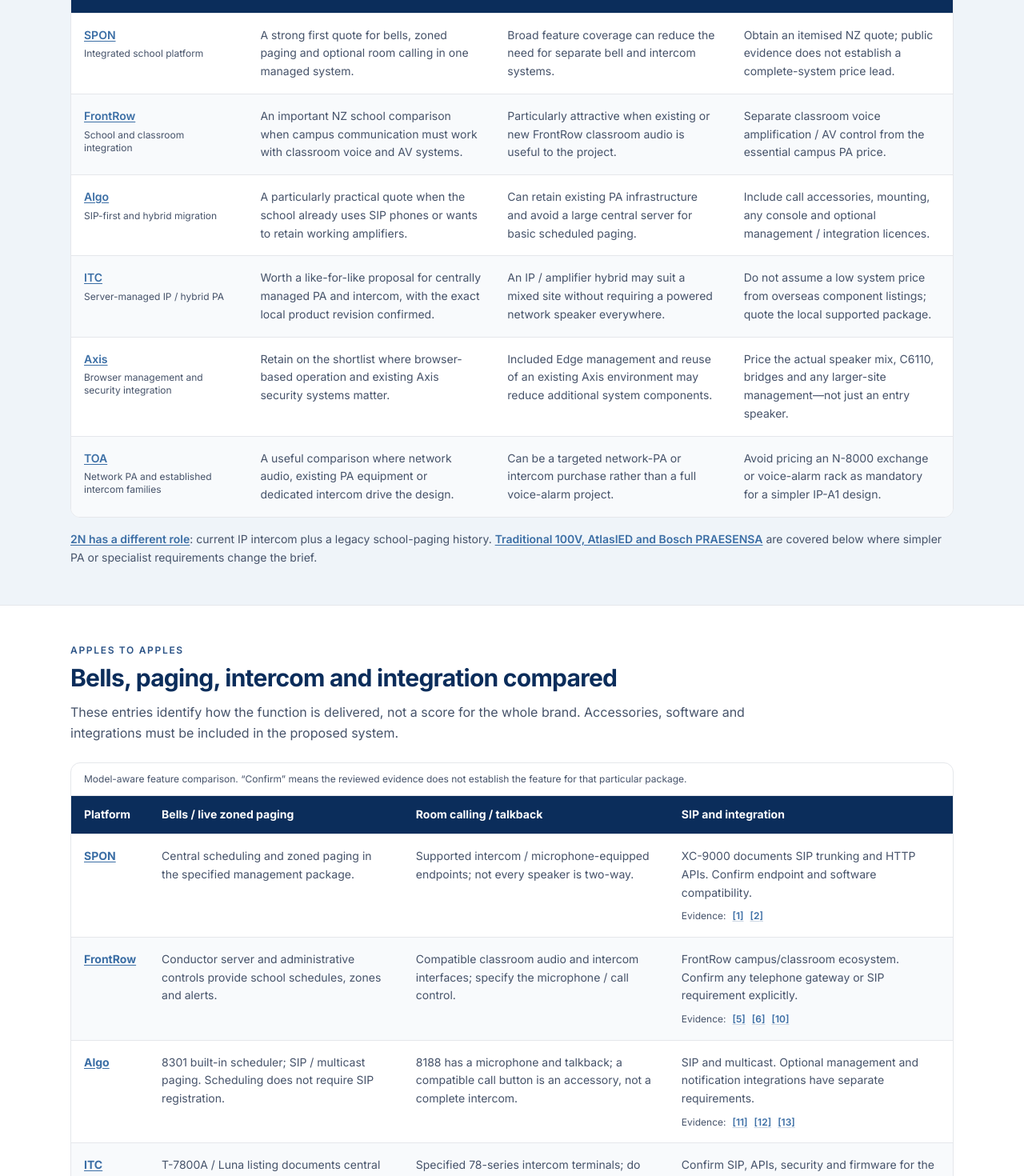
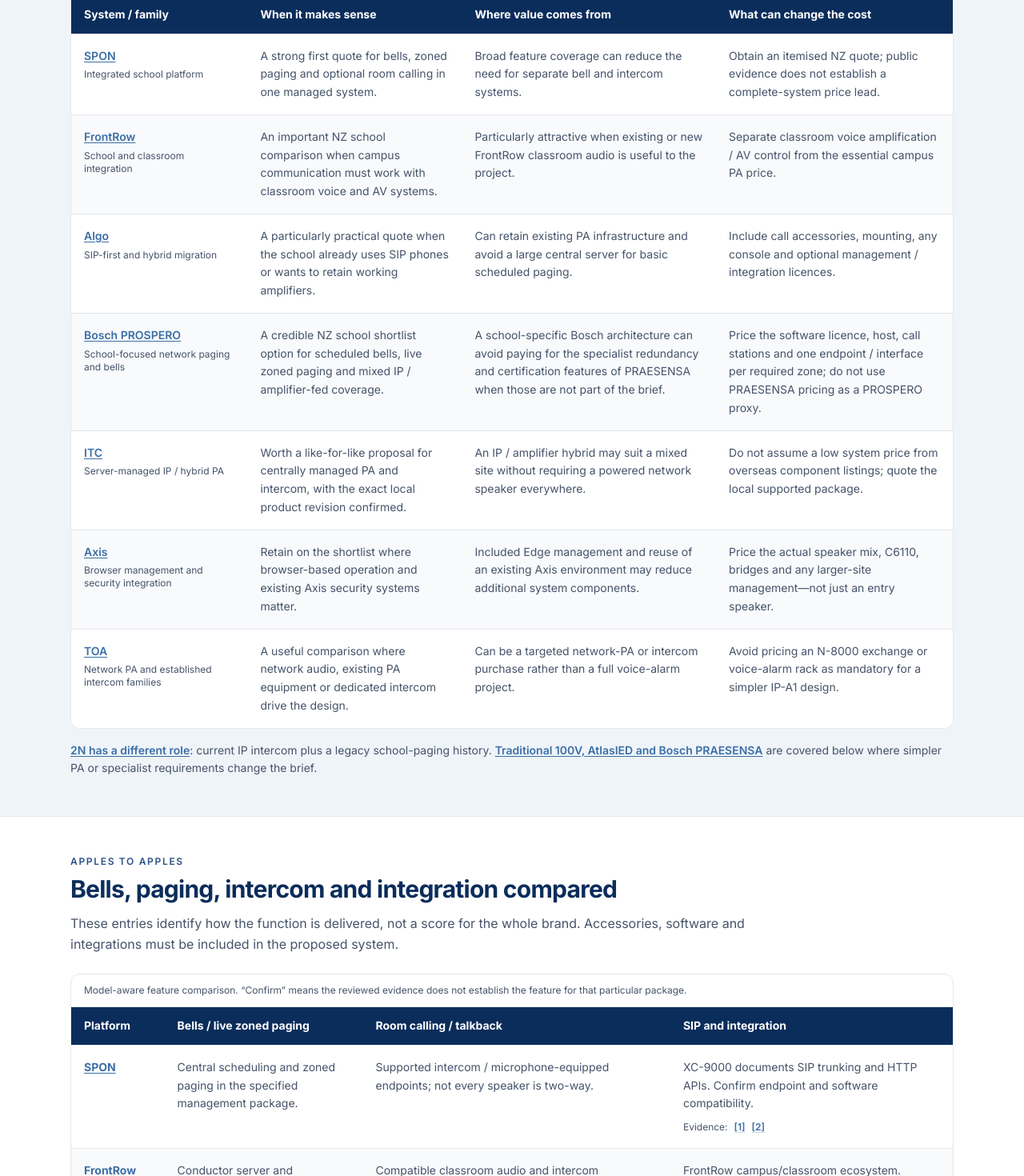
Before and after one commit to algora-dev/smartcomms-nz, a Next.js app: page /compare in a window 1280 px wide. Shown: the part 1330-2800 px from the top of the page at 80% size. Built offline with nearby package versions, Linux system fonts and the light colour scheme; no server answers.

Commit message:
Replace /compare with seven-system guide incl. Bosch PROSPERO (2026-09-15 review)

```diff
--- a/src/app/compare/page.tsx
+++ b/src/app/compare/page.tsx
@@ -14,10 +14,10 @@
  */
 const REVIEW_DATE = "2026-09-15";
 const REVIEW_LABEL = "15 September 2026";
-const PAGE_TITLE = "Best IP Paging & PA Systems NZ 2026: Buyer’s Guide";
-const ARTICLE_HEADLINE = "Best IP paging, PA, bell and intercom systems in NZ";
+const PAGE_TITLE = "Best School PA & IP Paging Systems NZ (2026 Guide)";
+const ARTICLE_HEADLINE = "Best school PA, IP paging, bell & intercom systems in NZ (2026)";
 const PAGE_DESCRIPTION =
-  "Compare SPON, FrontRow, Algo, ITC, Axis, TOA and 2N for NZ school paging, PA, bells and intercom: capabilities, costs, local support and trade-offs.";
+  "Compare SPON, FrontRow, Algo, Bosch PROSPERO, ITC, Axis and TOA for NZ school PA, paging, bells and intercom: features, support and trade-offs.";
 const pageUrl = `${site.url.replace(/\/$/, "")}/compare`;
 
 export const metadata: Metadata = buildMetadata({
@@ -147,6 +147,16 @@
     "href": "https://www.jdsecurity.co.nz/axis/axis-ip-audio/axis-audio-manager-edge/",
     "kind": "NZ integrator evidence"
   },
+  "bosch-prospero": {
+    "label": "Bosch PROSPERO configuration manual",
+    "href": "https://cdn.commerce.boschsecurity.com/public/documents/PROSPERO_CM_Configuration_Manual_all_126077875339.pdf",
+    "kind": "Manufacturer documentation"
+  },
+  "bosch-prospero-nz": {
+    "label": "Pacific AV NZ — Bosch PROSPERO school paging and bells",
+    "href": "https://www.pacificav.co.nz/product/bosch-prospero-ip-based-paging-and-bell-system/",
+    "kind": "NZ integrator / product evidence"
+  },
   "toa-ip": {
     "label": "TOA IP-A1 speakers, interfaces and intercom options",
     "href": "https://toamys.com.my/products/network-pa/IP-A1-Series",
@@ -202,10 +212,10 @@
     "href": "https://nz.nas.solutions/atlas-ied-now-distributed-by-nas",
     "kind": "NZ distribution evidence"
   },
-  "bosch": {
-    "label": "PRAESENSA — supervised speaker-line retrofit",
-    "href": "https://www.keenfinity-group.com/xc/en/news/product-news/pra-eob-end-of-branch-device/",
-    "kind": "Manufacturer"
+  "bosch-praesensa": {
+    "label": "Bosch PRAESENSA public address and voice alarm system",
+    "href": "https://licensing.boschsecurity.com/publicaddress/praesensa/datasheets/PRAESENSA_Public_Address_and_Voice_Alarm_System.pdf",
+    "kind": "Manufacturer documentation"
   },
   "algo-price-core": {
     "label": "VoIP Supply — 8301 displayed US selling price",
@@ -378,6 +388,42 @@
     ]
   },
   {
+    "id": "bosch-prospero",
+    "name": "Bosch PROSPERO",
+    "family": "PROSPERO IP public address system",
+    "category": "School-focused network paging and bells",
+    "fit": "A direct school-specific alternative worth quoting",
+    "verdict": "A credible NZ school shortlist option for scheduled bells, live zoned paging and mixed IP / amplifier-fed coverage.",
+    "summary": "Bosch PROSPERO belongs in the main school comparison rather than being represented only by PRAESENSA. Bosch documentation describes PROSPERO as a TCP/IP public-address system optimized for education, with scheduled broadcasts, live paging, emergency tasks, call stations, IP classroom speakers and interface modules for amplifiers. Pacific AV lists it in New Zealand specifically as an IP paging and bells system for schools. That makes it a much closer comparison to SPON, FrontRow and Algo than the life-safety-oriented PRAESENSA platform.",
+    "bells": "Web-managed scheduled broadcasts plus live and pre-recorded zoned paging from the PROSPERO call station.",
+    "talkback": "The reviewed package supports zone monitoring and bidirectional audio at interface-module level, but a classroom intercom / call-back workflow is not established by the core school package; specify it separately if required.",
+    "integration": "Standard TCP/IP networking, PoE on call stations / interface modules and control I/O. Do not assume SIP or third-party API support unless the proposed version documents it.",
+    "coverage": "IP classroom speaker endpoints plus IP audio interfaces feeding suitable amplifiers and passive speaker zones.",
+    "visual": "No school-wide visual-alert endpoint is established in the reviewed PROSPERO package; specify a separate documented integration if required.",
+    "operations": "Web configuration plus a touchscreen call station for live, recorded and emergency broadcasts; scheduling is built into the system workflow.",
+    "setup": "Requires PROSPERO software, a suitable Windows host / server, network design, call stations and the required speaker or interface modules.",
+    "value": "A school-specific Bosch architecture can avoid paying for the specialist redundancy and certification features of PRAESENSA when those are not part of the brief.",
+    "costWatch": "Price the software licence, host, call stations and one endpoint / interface per required zone; do not use PRAESENSA pricing as a PROSPERO proxy.",
+    "strengths": [
+      "The manufacturer explicitly optimizes the platform for education, including IP classroom speakers, scheduling, paging and emergency tasks.",
+      "A current NZ-facing Pacific AV listing gives the platform a concrete local route for school enquiries and system design."
+    ],
+    "tradeoffs": [
+      "PROSPERO is not the same engineering proposition as PRAESENSA; do not transfer PRAESENSA certification, redundancy or supervision claims to it.",
+      "If room-to-office intercom, SIP telephony or visual notification is required, make those functions explicit in the proposal and verify the exact supported workflow."
+    ],
+    "core": "PROSPERO system software licence on the required Windows host, with PRP-CST call station(s).",
+    "audio": "PRP-UC15L-IP classroom speaker and/or PRP-IM1A / PRP-IM2C1A interfaces feeding suitable amplifiers and passive speakers.",
+    "call": "PRP-CST provides operator paging and zone monitoring. Quote a separate documented room-calling / intercom solution if classroom call-back is required.",
+    "nz": "Pacific AV NZ lists Bosch PROSPERO as a school-focused IP paging and bells system and links the current system documentation. This establishes a local enquiry route; it does not establish NZ market share or stock levels.",
+    "sources": [
+      "bosch-prospero"
+    ],
+    "nzSources": [
+      "bosch-prospero-nz"
+    ]
+  },
+  {
     "id": "itc",
     "name": "ITC",
     "family": "NZ-listed 78-series / Luna IP PA and intercom",
@@ -497,11 +543,13 @@
   {
     "id": "best-school-system",
     "question": "Which IP paging system is best for a New Zealand school?",
-    "answer": "For a typical brief covering bells, zoned announcements, indoor/outdoor coverage and optional room calling, SPON is our all-round starting point. FrontRow Conductor is a particularly important comparison when classroom audio is part of the project, and Algo when SIP or existing PA reuse is central. ITC, Axis and TOA remain worthwhile alternatives according to the supplied architecture and support. This is a fit-based shortlist, not a market-share ranking.",
+    "answer": "For a typical brief covering bells, zoned announcements, indoor/outdoor coverage and optional room calling, SPON is our all-round starting point. FrontRow Conductor is a particularly important comparison when classroom audio is part of the project, and Algo when SIP or existing PA reuse is central. Bosch PROSPERO is also a direct school-specific network-paging option with a NZ-facing supply route. ITC, Axis and TOA remain worthwhile alternatives according to the supplied architecture and support. This is a fit-based shortlist, not a market-share ranking.",
     "sources": [
       "spon-school",
       "frontrow",
-      "algo-scheduler"
+      "algo-scheduler",
+      "bosch-prospero",
+      "bosch-prospero-nz"
     ]
   },
   {
@@ -511,6 +559,16 @@
     "sources": [
       "frontrow-classroom",
       "spon-control"
+    ]
+  },
+  {
+    "id": "bosch-prospero-vs-praesensa",
+    "question": "What is the difference between Bosch PROSPERO and Bosch PRAESENSA for a school?",
+    "answer": "PROSPERO is the closer comparison for an everyday school paging-and-bells brief: Bosch documentation describes a TCP/IP PA system optimized for education, with scheduling, live paging, call stations, classroom IP speakers and amplifier interfaces. PRAESENSA is a separate public-address and voice-alarm architecture built around supervised, certified and highly resilient operation. A normal school project should not be pushed into PRAESENSA simply because both products carry the Bosch name, and PRAESENSA capabilities must not be attributed to PROSPERO.",
+    "sources": [
+      "bosch-prospero",
+      "bosch-prospero-nz",
+      "bosch-praesensa"
     ]
   },
   {
@@ -667,7 +725,7 @@
           {ARTICLE_HEADLINE}
         </h1>
         <p className="mt-5 max-w-4xl text-lg leading-relaxed text-[var(--sc-slate)]">
-          A school needs more than a speaker brand. It needs bells that follow the timetable, clear announcements in the right places, reliable emergency controls and a system staff can actually use. This 2026 guide compares <strong>SPON, FrontRow, Algo, ITC, Axis and TOA</strong> for that job, with <strong>2N</strong> considered separately for current intercom needs and existing paging installations.
+          A school needs more than a speaker brand. It needs bells that follow the timetable, clear announcements in the right places, reliable emergency controls and a system staff can actually use. This 2026 guide compares <strong>SPON, FrontRow, Algo, Bosch PROSPERO, ITC, Axis and TOA</strong> for that job, with <strong>2N</strong> considered separately for current intercom needs and existing paging installations.
         </p>
         <p className="mt-4 max-w-4xl leading-relaxed text-[var(--sc-slate)]">
           Compare the complete design: software, indoor and outdoor coverage, room calling, network requirements, installation and NZ support. Not every platform delivers these in the same way—and not every school needs every feature.
@@ -701,7 +759,7 @@
             Which system belongs on your shortlist?
           </SectionHeading>
           <p className="mt-4 max-w-4xl leading-relaxed text-[var(--sc-slate)]">
-            <strong>SPON is our all-round starting point for a typical school wanting integrated bells, paging and intercom.</strong> FrontRow Conductor deserves a direct comparison where classroom audio matters; Algo is particularly compelling for SIP and staged upgrades. ITC, Axis and TOA add credible alternatives for different site requirements. This is an editorial fit judgement—not proof of a universal winner on price or performance.
+            <strong>SPON is our all-round starting point for a typical school wanting integrated bells, paging and intercom.</strong> FrontRow Conductor deserves a direct comparison where classroom audio matters; Algo is particularly compelling for SIP and staged upgrades. Bosch PROSPERO is a school-specific network-paging alternative with a NZ-facing channel, while ITC, Axis and TOA add credible options for different site requirements. This is an editorial fit judgement—not proof of a universal winner on price or performance.
           </p>
           <div className="mt-6 grid gap-4 md:grid-cols-3">
             {platforms.slice(0, 3).map((platform, index) => (
@@ -715,7 +773,7 @@
           </div>
           <TableRegion label="System shortlist. Scroll horizontally on smaller screens.">
             <table className="w-full min-w-[720px] text-left text-sm leading-relaxed">
-              <caption className="border-b border-[var(--sc-border)] px-4 py-3 text-left text-xs text-[var(--sc-slate)]">Six main comparison options. The order is not a measured ranking. Select a name for its evidence and trade-offs.</caption>
+              <caption className="border-b border-[var(--sc-border)] px-4 py-3 text-left text-xs text-[var(--sc-slate)]">Seven main comparison options. The order is not a measured ranking. Select a name for its evidence and trade-offs.</caption>
               <thead className="bg-[var(--sc-blue-900)] text-white"><tr>
                 <th scope="col" className="w-1/5 px-4 py-3">System / family</th>
                 <th scope="col" className="px-4 py-3">When it makes sense</th>
@@ -860,8 +918,8 @@
             </div>
             <div>
               <h3 className="font-semibold text-[var(--sc-blue-900)]">Bosch PRAESENSA</h3>
-              <p className="mt-2 text-sm leading-relaxed text-[var(--sc-slate)]">Investigate separately when a supervised public-address / voice-alarm design is required. The manufacturer documents supervised loudspeaker-line options, including retrofits. This is a different engineering brief from comparing everyday bells and room calling.</p>
-              <Sources ids={["bosch"]} />
+              <p className="mt-2 text-sm leading-relaxed text-[var(--sc-slate)]">Investigate separately when a supervised public-address / voice-alarm design is required. <strong>PRAESENSA is not the Bosch system used in the main school shortlist above:</strong> PROSPERO is the closer everyday bells-and-paging comparison. PRAESENSA belongs here when certification, supervision, redundancy and life-safety engineering change the brief.</p>
+              <Sources ids={["bosch-praesensa"]} />
             </div>
           </div>
           <p className="mt-5 text-xs leading-relaxed text-[var(--sc-slate)]">This is a focused selection guide, not an exhaustive list of every brand sold in New Zealand. Specialist projects may require a broader shortlist.</p>
@@ -872,7 +930,7 @@
         <SectionHeading id="costs-title" eyebrow="Price, ease and value" description="There is no verified, like-for-like public NZ price set covering all these systems. A numerical league table would suggest a level of certainty the evidence does not support.">
           Compare complete project cost—not isolated speakers
         </SectionHeading>
-        <p className="mt-4 leading-relaxed text-[var(--sc-slate)]">SPON’s integrated feature coverage makes it a strong value candidate. FrontRow may offer better value when its classroom functions are needed; Algo or another hybrid design may win by retaining good existing equipment. The deciding evidence is an itemised quote against the same operational brief—not a brand-wide “cheap” or “premium” label.</p>
+        <p className="mt-4 leading-relaxed text-[var(--sc-slate)]">SPON’s integrated feature coverage makes it a strong value candidate. FrontRow may offer better value when its classroom functions are needed; Algo or another hybrid design may win by retaining good existing equipment; Bosch PROSPERO should be priced as its own school-focused architecture rather than through PRAESENSA component costs. The deciding evidence is an itemised quote against the same operational brief—not a brand-wide “cheap” or “premium” label.</p>
         <div className="mt-5 grid gap-4 md:grid-cols-3">
           {[
             ["Equipment and software", "Include controllers, licences, indoor/outdoor audio, intercom microphones or buttons, consoles, mounts and visual endpoints."],
@@ -915,7 +973,7 @@
           <div className="mt-5 grid gap-4 md:grid-cols-2">
             <div className="sc-card bg-white p-5">
               <h3 className="font-semibold text-[var(--sc-blue-900)]">Quote A: network endpoints where needed</h3>
-              <p className="mt-2 text-sm leading-relaxed text-[var(--sc-slate)]">Price the required room control, talkback and outdoor coverage. Include power, data cabling and software. SPON and FrontRow provide useful integrated-system comparisons; Algo, Axis, TOA and a supported ITC package should be scoped against the same requirements.</p>
+              <p className="mt-2 text-sm leading-relaxed text-[var(--sc-slate)]">Price the required room control, talkback and outdoor coverage. Include power, data cabling and software. SPON and FrontRow provide useful integrated-system comparisons; Algo, Bosch PROSPERO, Axis, TOA and a supported ITC package should be scoped against the same requirements.</p>
             </div>
             <div className="sc-card bg-white p-5">
               <h3 className="font-semibold text-[var(--sc-blue-900)]">Quote B: retain suitable existing speaker lines</h3>
@@ -972,7 +1030,7 @@
         <h2 id="methodology-title" className="text-xl font-bold text-[var(--sc-blue-900)]">How this comparison was prepared</h2>
         <p className="mt-3 text-sm leading-relaxed text-[var(--sc-slate)]">We prioritise manufacturer documentation for capability and lifecycle, then NZ distributors and integrators for the products and projects they publish. Local catalogue and case-study statements are attributed, not treated as independently measured market share. Unverified features are labelled for confirmation rather than marked absent.</p>
         <p className="mt-3 text-sm leading-relaxed text-[var(--sc-slate)]">The recommendations are editorial judgements for a typical school brief. This is not a hands-on group test, a review-score aggregate or a complete-system pricing study. SmartComms NZ is a T3 Labs research and enquiry site that can introduce projects to installation / technology partners; inclusion is not a manufacturer endorsement.</p>
-        <p className="mt-3 text-sm leading-relaxed text-[var(--sc-slate)]">The main shortlist is deliberately compact. FrontRow and ITC receive full comparisons; 2N’s lifecycle distinction is explicit; AtlasIED and Bosch remain specialist considerations. Stock, warranties, software terms and exact product compatibility must be confirmed in a current written proposal.</p>
+        <p className="mt-3 text-sm leading-relaxed text-[var(--sc-slate)]">The main shortlist is deliberately compact. FrontRow, ITC and Bosch PROSPERO receive full comparisons; 2N’s lifecycle distinction is explicit; AtlasIED and Bosch PRAESENSA remain specialist considerations. Stock, warranties, software terms and exact product compatibility must be confirmed in a current written proposal.</p>
         <details id="sources" className="mt-6 scroll-mt-24 rounded-xl border border-[var(--sc-border)] bg-white p-5 md:p-6">
           <summary className="cursor-pointer rounded text-lg font-bold text-[var(--sc-blue-900)] focus-visible:outline focus-visible:outline-2 focus-visible:outline-offset-4">Sources and evidence register ({sourceEntries.length})</summary>
           <p className="mt-4 text-xs leading-relaxed text-[var(--sc-slate)]">Reviewed {REVIEW_LABEL}. Numbered references throughout the guide open the original source. Manufacturer specifications establish capability; local listings establish a route for enquiry; historical installations do not establish current product availability.</p>
```
